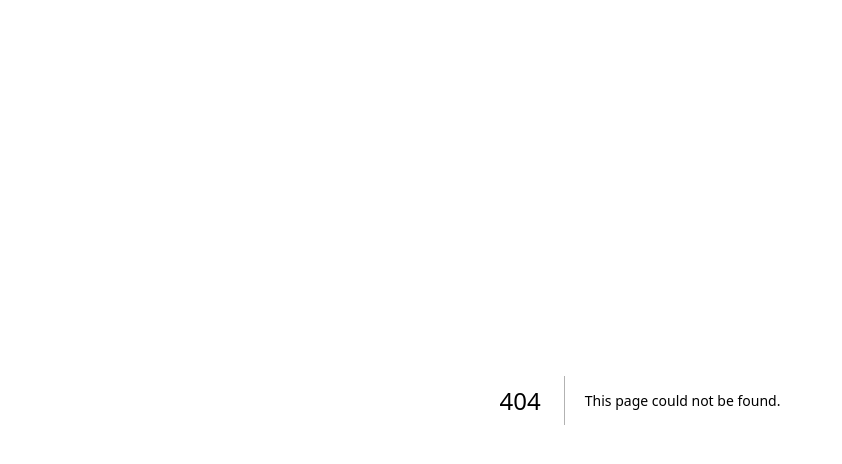
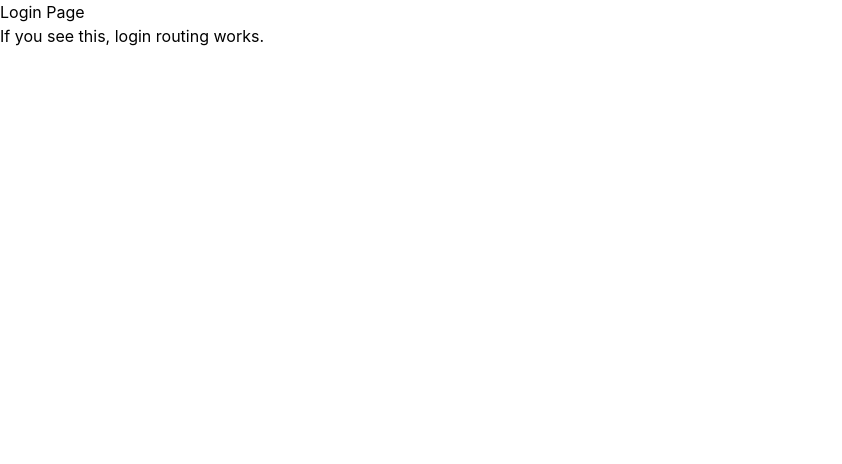
Before and after one commit to Lamido007/Dududata, a Next.js app: page /login in a window 1280 px wide. Before the commit this address had no page. Shown: the top 464 px of the page, without its empty margins (0-842 px from the left). Built offline with nearby package versions, Linux system fonts and the light colour scheme.

Commit message:
Rename login.jd to login.js

```diff
--- /dev/null
+++ b/pages/login.js
@@ -0,0 +1,8 @@
+export default function Login() {
+  return (
+    <div>
+      <h1>Login Page</h1>
+      <p>If you see this, login routing works.</p>
+    </div>
+  );
+}
```
